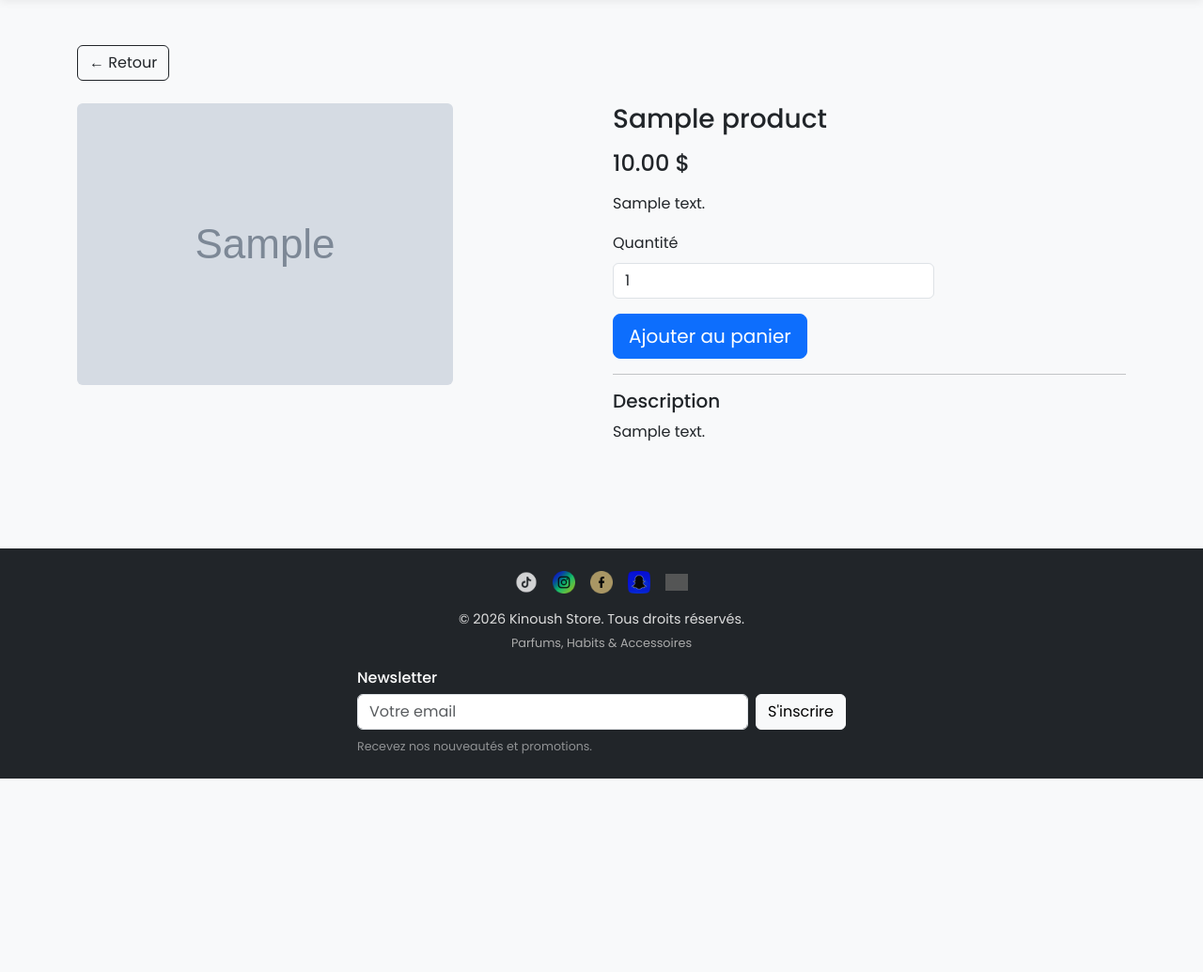
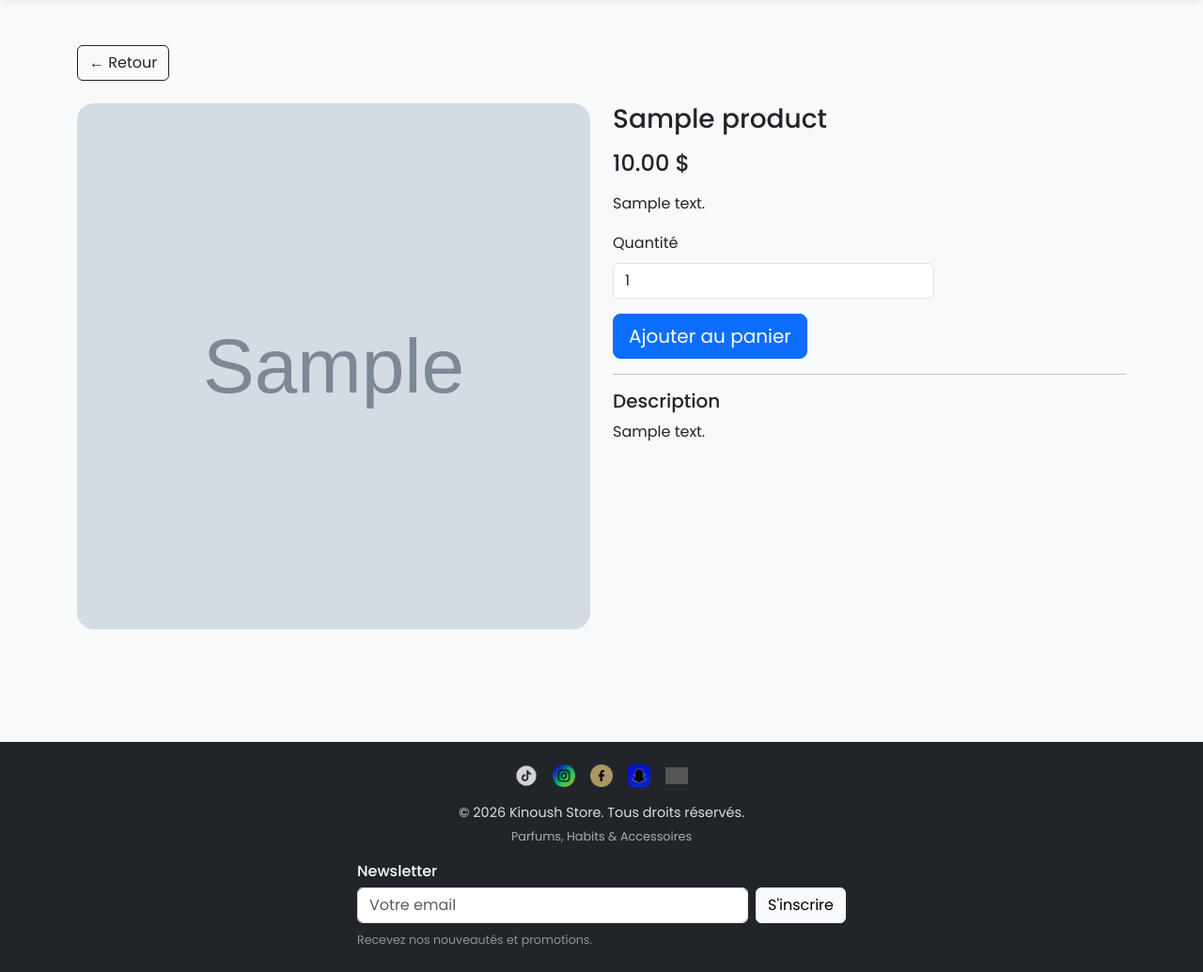
Before and after one commit to Konzopro7/kinoushstore, a Django app: a page that uses shop/templates/shop/product_detail.html in a window 1280 px wide. Shown: the part 89-1124 px from the top of the page at 94% size. Before the commit the page ends 918 px from the top, so only its background shows below. Run offline with Django 5.2, Linux system fonts and the light colour scheme; tables that the repository leaves empty hold one stand-in row (values such as "Sample post"); grey boxes marked "Sample" are stand-in pictures; grey boxes are pictures that could not be loaded.

Commit message:
Fix product detail image sizing

```diff
--- a/shop/static/css/style.css
+++ b/shop/static/css/style.css
@@ -382,6 +382,39 @@ header .container {
   filter: brightness(2);            /* ic??ne plus lumineuse sur fond noir */
 }
 
+
+/* --- Product detail media --- */
+.product-detail-media {
+  width: 100%;
+  aspect-ratio: 4 / 5;
+  max-height: 560px;
+  background: #f3f3f3;
+  border-radius: 18px;
+  overflow: hidden;
+  display: flex;
+  align-items: center;
+  justify-content: center;
+}
+
+.product-detail-image {
+  width: 100%;
+  height: 100%;
+  object-fit: cover;
+  display: block;
+}
+
+.product-detail-placeholder {
+  width: 100%;
+  height: 100%;
+  background: #e1e1e1;
+}
+
+@media (max-width: 768px) {
+  .product-detail-media {
+    aspect-ratio: 1 / 1;
+    max-height: 420px;
+  }
+}
 .cart-badge {
   position: absolute;
   top: -6px;
--- a/shop/templates/shop/product_detail.html
+++ b/shop/templates/shop/product_detail.html
@@ -107,51 +107,13 @@
 
     <div class="col-md-6 mb-4">
 
-
-
-
-
-
-
-      {% if product.image %}
-
-
-
-
-
-
-
-        <img src="{{ product.image.url }}" class="img-fluid rounded" alt="{{ product.title }}" onerror="this.onerror=null;this.src='{% static 'img/og-default.svg' %}';">
-
-
-
-
-
-
-
-      {% else %}
-
-
-
-
-
-
-
-        <div class="bg-secondary" style="height:400px;"></div>
-
-
-
-
-
-
-
-      {% endif %}
-
-
-
-
-
-
+      <div class="product-detail-media">
+        {% if product.image %}
+          <img src="{{ product.image.url }}" class="product-detail-image" alt="{{ product.title }}" onerror="this.onerror=null;this.src='{% static 'img/og-default.svg' %}';">
+        {% else %}
+          <div class="product-detail-placeholder"></div>
+        {% endif %}
+      </div>
 
     </div>
 
```
